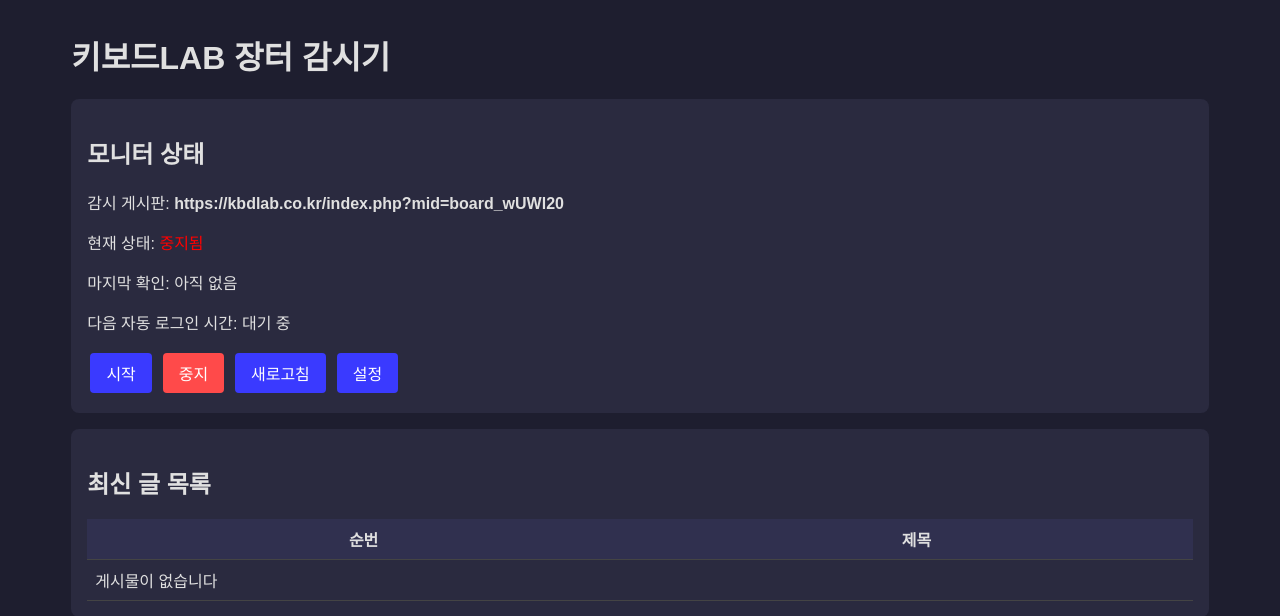
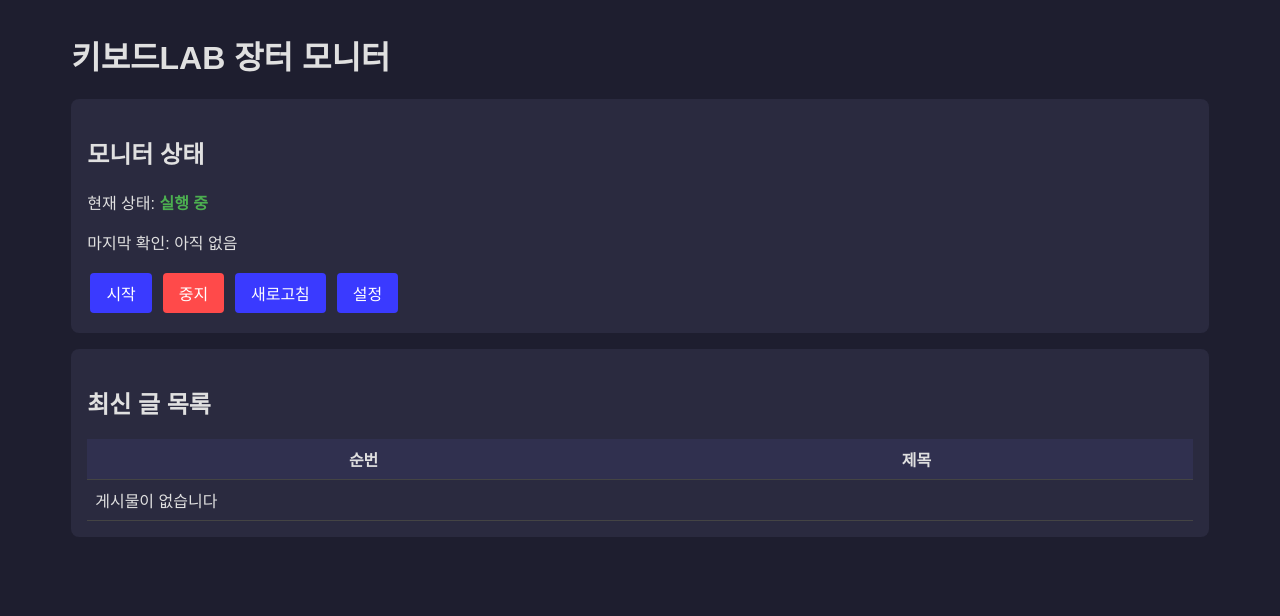
Before and after one commit to RNSK1578/kbdlab-watcher, a Flask app: page / in a window 1280 px wide. Shown: the top 616 px of the page. Run offline with Flask 3, Linux system fonts and the light colour scheme.

Commit message:
dashboard.html

```diff
--- a/templates/dashboard.html
+++ b/templates/dashboard.html
@@ -2,44 +2,30 @@
 <html lang="ko">
 <head>
   <meta charset="UTF-8"/>
-  <title>게시판 모니터 대시보드</title>
+  <title>키보드LAB 장터 모니터</title>
   <style>
     body{background:#1e1e2f;color:#e0e0e0;font-family:sans-serif}
     .container{width:90%;margin:2rem auto}
     .card{background:#2a2a3f;padding:1rem;border-radius:8px;margin-bottom:1rem}
-    .btn{display:inline-block;padding:.5rem 1rem;margin:.2rem;
-         background:#3a3aff;color:#fff;text-decoration:none;border-radius:4px}
+    .btn{display:inline-block;padding:.5rem 1rem;margin:.2rem;background:#3a3aff;color:#fff;text-decoration:none;border-radius:4px}
     .btn.red{background:#ff4a4a}
     table{width:100%;border-collapse:collapse}
     th,td{padding:.5rem;border-bottom:1px solid #444}
     th{background:#30304f}
-    .alert{padding:.5rem;margin-bottom:1rem;border-radius:4px}
-    .error{background:#f44336}
-    .success{background:#4caf50}
   </style>
 </head>
 <body>
   <div class="container">
-    <h1>키보드LAB 장터 감시기</h1>
 
-    <!-- 알림 메시지 -->
-    {% with messages = get_flashed_messages(with_categories=true) %}
-      {% if messages %}
-        {% for category, msg in messages %}
-          <div class="alert {{ category }}">{{ msg }}</div>
-        {% endfor %}
-      {% endif %}
-    {% endwith %}
+    <h1>키보드LAB 장터 모니터</h1>
 
     <div class="card">
       <h2>모니터 상태</h2>
-      <!-- BOARD_URL 대신 고정 텍스트 사용 -->
-      <p>감시 게시판: <strong>https://kbdlab.co.kr/index.php?mid=board_wUWl20</strong></p>
       <p>현재 상태:
         {% if status.running %}
-          <span style="color:#4caf50">실행 중</span>
+          <strong style="color:#4caf50">실행 중</strong>
         {% else %}
-          <span style="color:red">중지됨</span>
+          <strong style="color:#f44336">중지됨</strong>
         {% endif %}
       </p>
       <p>마지막 확인:
@@ -49,35 +35,22 @@
           아직 없음
         {% endif %}
       </p>
-      <p>다음 자동 로그인 시간:
-        {% if status.next_relogin %}
-          {{ status.next_relogin|int|datetimeformat }}
-        {% else %}
-          대기 중
-        {% endif %}
-      </p>
-      <a href="/시작" class="btn">시작</a>
-      <a href="/중지" class="btn red">중지</a>
-      <a href="/새로고침" class="btn">새로고침</a>
-      <a href="/설정" class="btn">설정</a>
+      <a href="{{ url_for('start') }}"   class="btn">시작</a>
+      <a href="{{ url_for('stop') }}"    class="btn red">중지</a>
+      <a href="{{ url_for('refresh') }}" class="btn">새로고침</a>
+      <a href="{{ url_for('settings') }}"class="btn">설정</a>
     </div>
 
     <div class="card">
       <h2>최신 글 목록</h2>
       <table>
-        <thead>
-          <tr><th>순번</th><th>제목</th></tr>
-        </thead>
+        <thead><tr><th>순번</th><th>제목</th></tr></thead>
         <tbody>
           {% if status.posts %}
             {% for post in status.posts %}
               <tr>
                 <td>{{ loop.index }}</td>
-                <td>
-                  <a href="{{ post.url }}" target="_blank" style="color:#4facff">
-                    {{ post.title }}
-                  </a>
-                </td>
+                <td><a href="{{ post.url }}" target="_blank" style="color:#4facff">{{ post.title }}</a></td>
               </tr>
             {% endfor %}
           {% else %}
@@ -86,6 +59,7 @@
         </tbody>
       </table>
     </div>
+
   </div>
 </body>
 </html>
```
